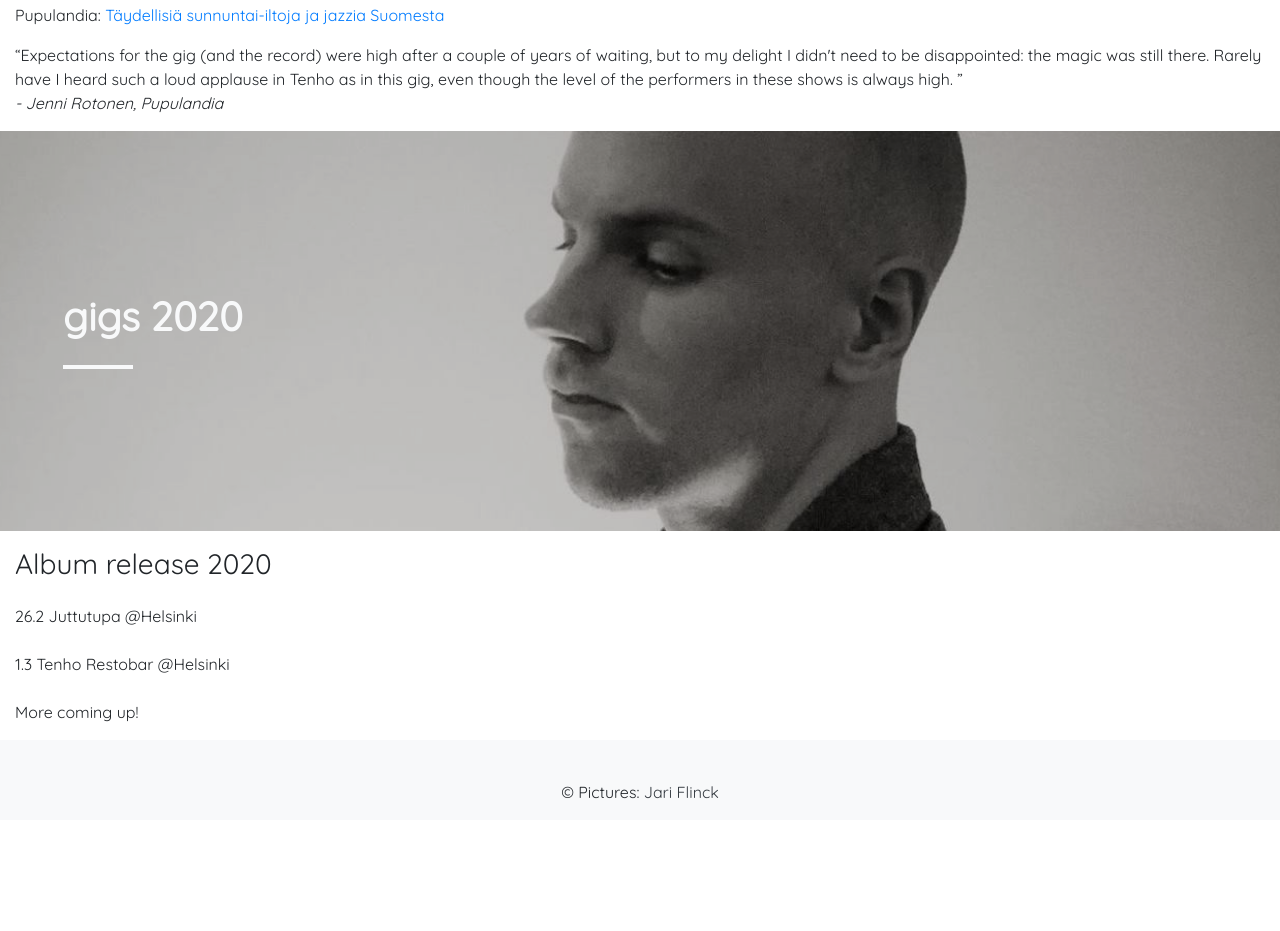
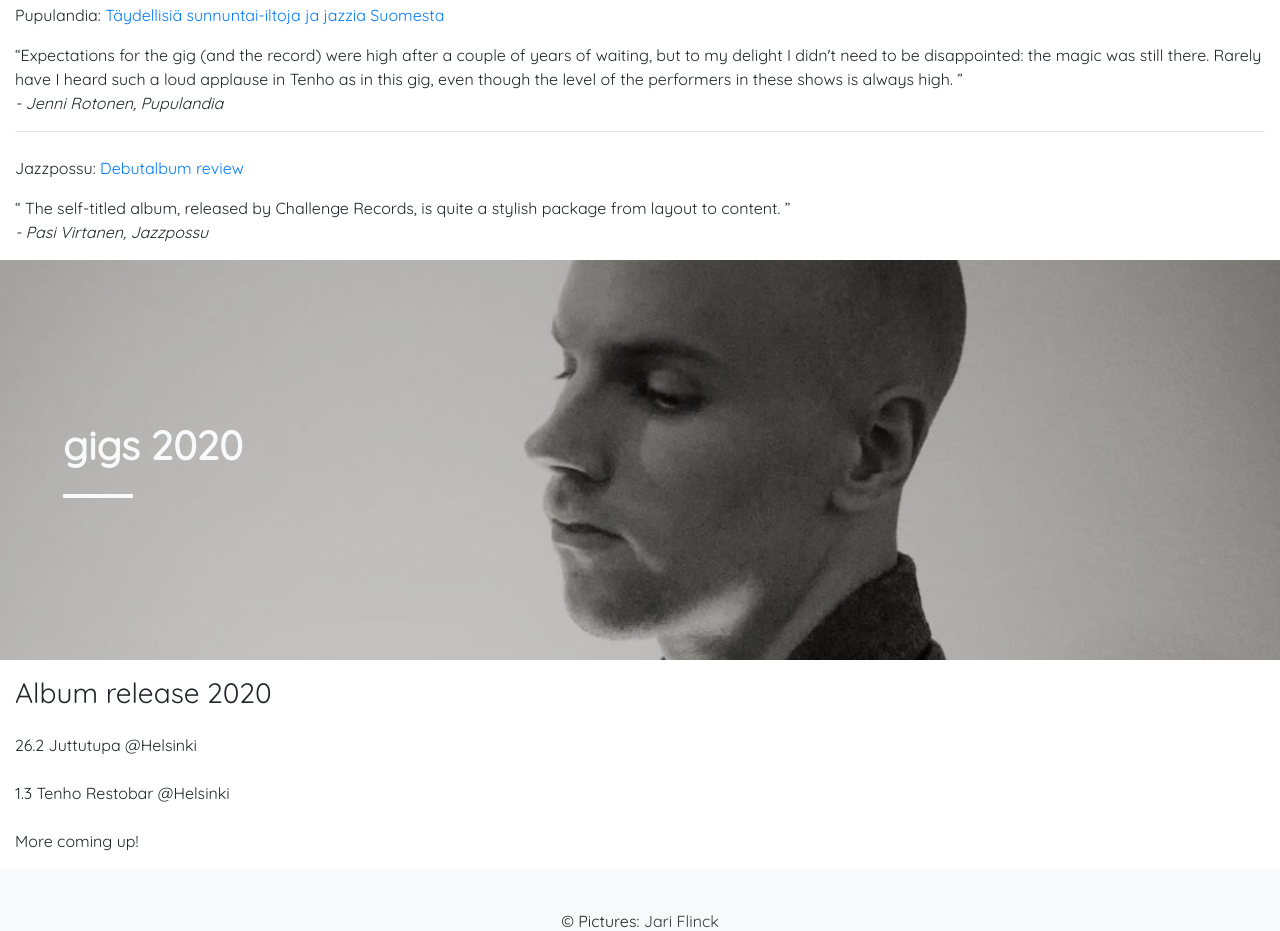
Before and after one commit to stutommi/stutommi.github.io, a website: page index.html in a window 1280 px wide. Shown: the part 2514-3445 px from the top of the page. Before the commit the page ends 3334 px from the top, so only its background shows below. Drawn offline with nearby package versions, Linux system fonts and the light colour scheme.

Commit message:
add jazzpossu

```diff
--- a/index.html
+++ b/index.html
@@ -199,6 +199,19 @@
           </q>
           <p><cite>- Jenni Rotonen, Pupulandia</cite></p>
         </blockquote>
+        <hr>
+        <p class="mt-4">Jazzpossu:
+          <a href="http://rosvot.fi/jazzpossu/second-wind-quintet-second-wind-quintet" target="_blank"
+            rel="noopener noreferrer">Debutalbum review</a>
+        </p>
+        <blockquote>
+          <q>
+
+            The self-titled album, released by Challenge Records, is quite a stylish package from layout
+            to content.
+          </q>
+          <p><cite>- Pasi Virtanen, Jazzpossu</cite></p>
+        </blockquote>
       </div>
     </div>
     <div class="row header-bg header-gigs align-items-center half-page" id="gigs">
```
